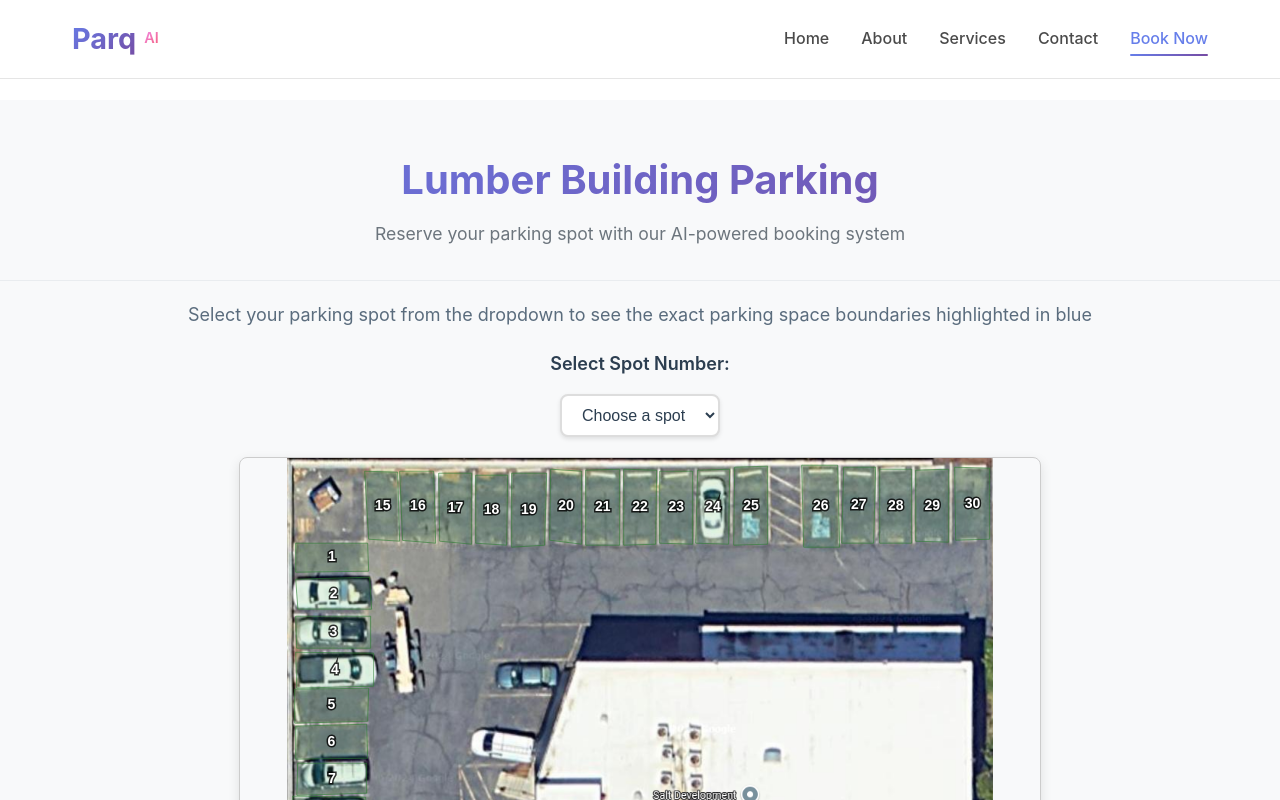
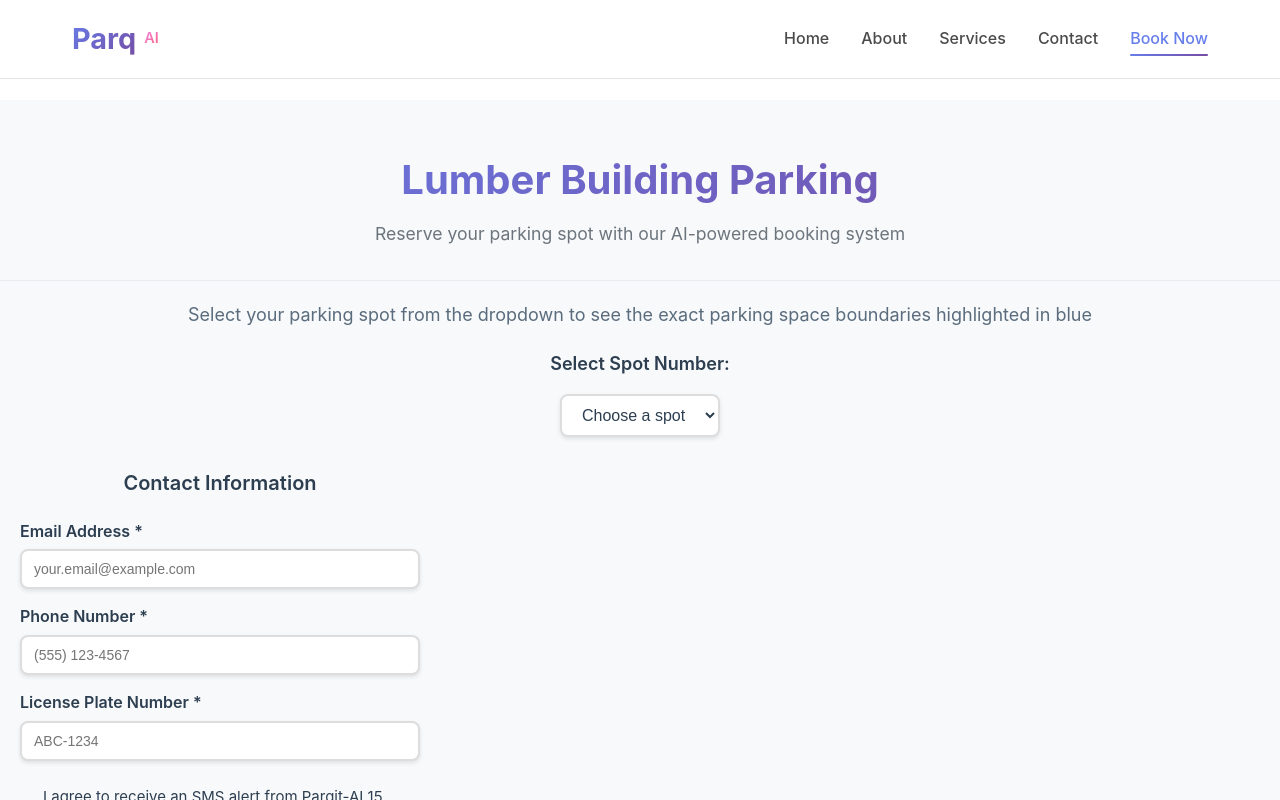
Before and after one commit to Hlake7/parq-website, a React (Create React App) app in the folder frontend/: page /book/lumber-building in a window 1280 px wide. Shown: the top 800 px of the page. Built offline with nearby package versions, Linux system fonts and the light colour scheme.

Commit message:
Update BookingPage.tsx

```diff
--- a/frontend/src/components/BookingPage.tsx
+++ b/frontend/src/components/BookingPage.tsx
@@ -374,7 +374,7 @@ const BookingPage: React.FC = () => {
         )}
 
         {/* Contact Information */}
-        {selectedSpot && selectedDuration && (
+        {/*selectedSpot && selectedDuration && ( */ }
           <div style={{
             margin: isMobile ? '20px 10px' : '30px 0',
             maxWidth: isMobile ? '100%' : '400px',
@@ -522,7 +522,7 @@ const BookingPage: React.FC = () => {
               </div>
             </div>
           </div>
-        )}
+        {/*)}*/}
 
         {/* Selection Status */}
         {selectedSpot && selectedDuration && isFormValid() && (
```
